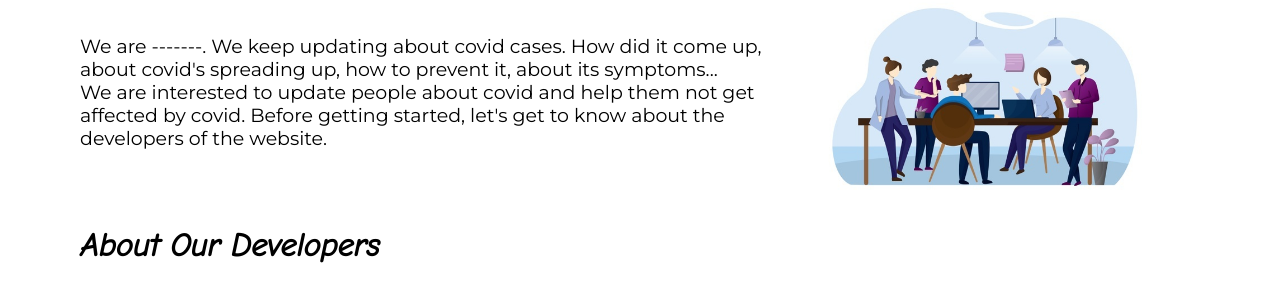
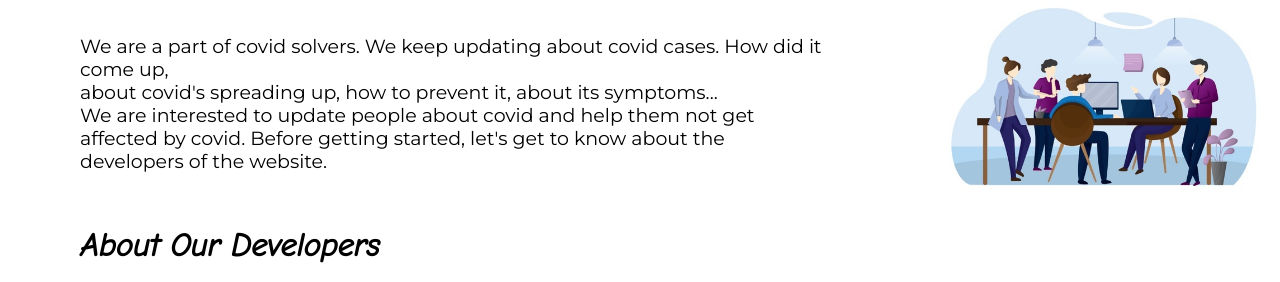
Before and after one commit to Shreya-Ramanujam/sovlving-covid-crises, a plain HTML site: page index.html in a window 1280 px wide. Shown: the part 476-758 px from the top of the page. Drawn offline with Linux system fonts and the light colour scheme.

Commit message:
Update index.html

```diff
--- a/index.html
+++ b/index.html
@@ -31,7 +31,7 @@
     <div class="aboutus"><br>
         <h1 id="h10">About our Company</h1><br><br>
         <div id="para-img">
-            <p id="about-us">We are -------. We keep updating about covid cases. How did it come up, <br>
+            <p id="about-us">We are a part of covid solvers. We keep updating about covid cases. How did it come up, <br>
                 about covid's spreading up, how to prevent it, about its symptoms... <br>
                 We are interested to update people about covid and help them not get <br>
                 affected by covid. Before getting started, let's get to know about the <br>
```
